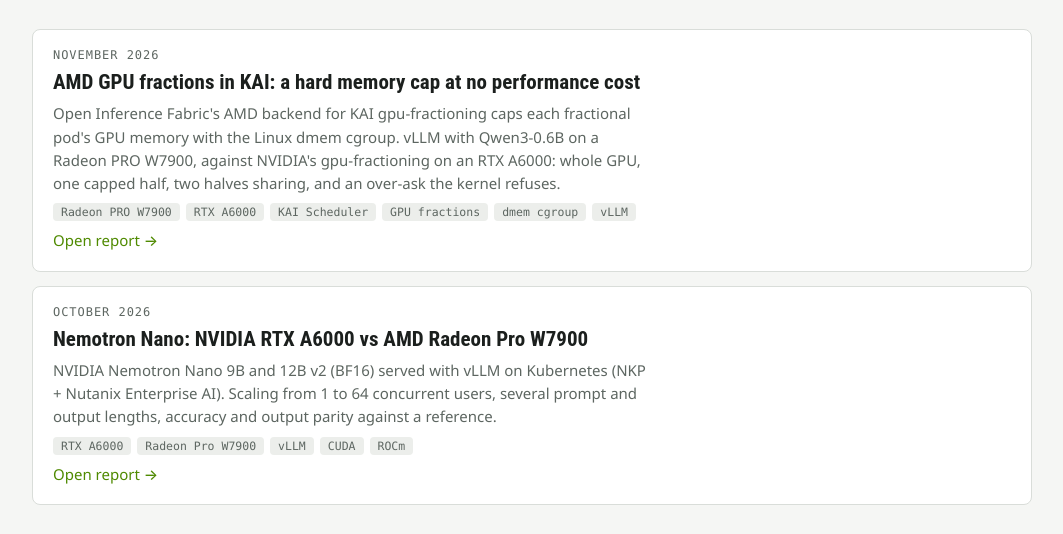
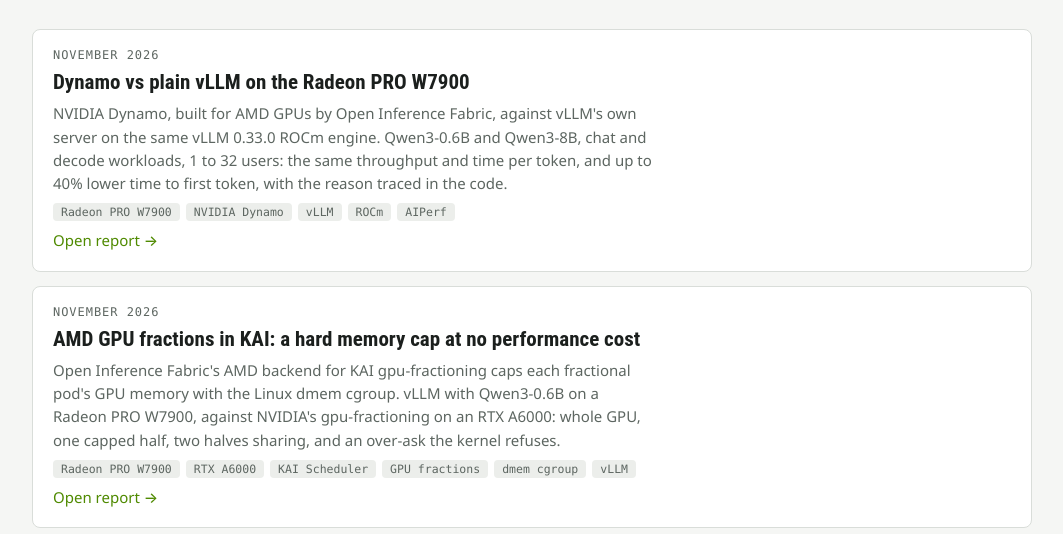
Before and after one commit to manmohanbrahma/gpu-benchmark, a plain HTML site: page index.html in a window 1280 px wide. Shown: the part 197-731 px from the top of the page, without its empty margins (108-1171 px from the left). Drawn offline with Linux system fonts and the light colour scheme.

Commit message:
Hub card and README row for the W7900 Dynamo vs vLLM report

```diff
--- a/index.html
+++ b/index.html
@@ -44,6 +44,13 @@ footer{font-size:12.5px;color:var(--muted);border-top:1px solid var(--line);padd
 </header>
 
 <section class="list" aria-label="Benchmarks">
+  <a class="card" href="w7900-dynamo-vs-vllm/">
+    <span class="eyebrow">November 2026</span>
+    <h2>Dynamo vs plain vLLM on the Radeon PRO W7900</h2>
+    <p class="muted">NVIDIA Dynamo, built for AMD GPUs by Open Inference Fabric, against vLLM's own server on the same vLLM 0.33.0 ROCm engine. Qwen3-0.6B and Qwen3-8B, chat and decode workloads, 1 to 32 users: the same throughput and time per token, and up to 40% lower time to first token, with the reason traced in the code.</p>
+    <div class="tags"><span class="tag">Radeon PRO W7900</span><span class="tag">NVIDIA Dynamo</span><span class="tag">vLLM</span><span class="tag">ROCm</span><span class="tag">AIPerf</span></div>
+    <span class="go">Open report →</span>
+  </a>
   <a class="card" href="amd-fraction-dmem-cap/">
     <span class="eyebrow">November 2026</span>
     <h2>AMD GPU fractions in KAI: a hard memory cap at no performance cost</h2>
```
Also changed, not shown: 1 other file.
